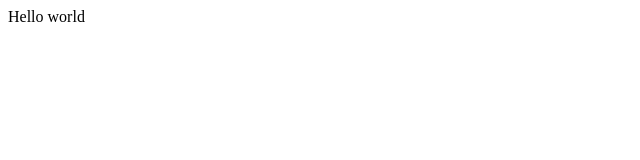
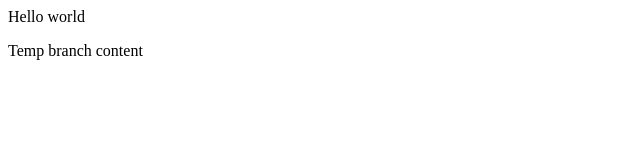
Before and after one commit to Angshuman-Sarma/localrepo, a plain HTML site: page index.html in a window 1280 px wide. Shown: the whole page, without its empty margins (0-640 px from the left). Drawn offline with Linux system fonts and the light colour scheme.

Commit message:
new line added to index on a temporary branch

```diff
--- a/index.html
+++ b/index.html
@@ -1 +1,2 @@
 <p>Hello world</p>
+<p>Temp branch content</p>
```
